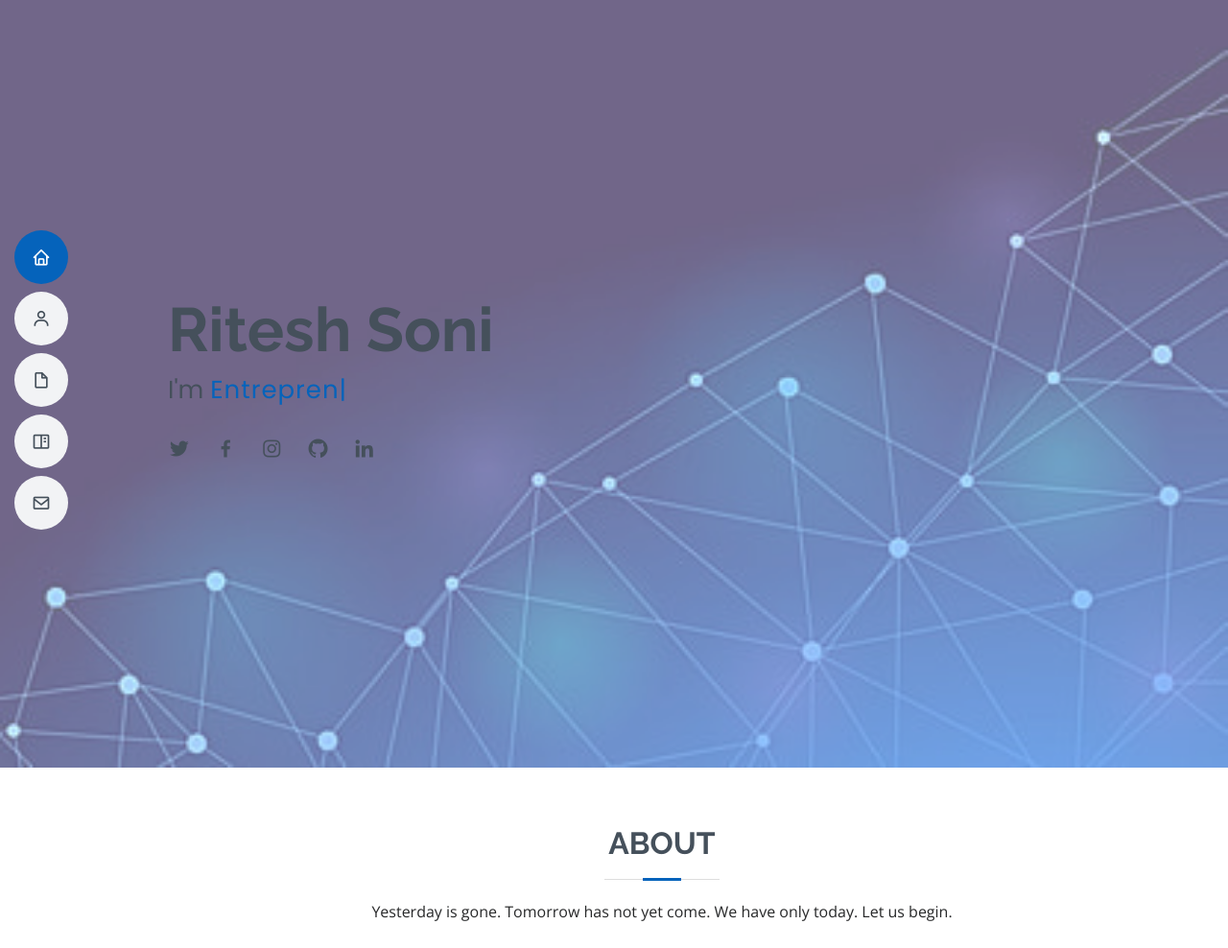
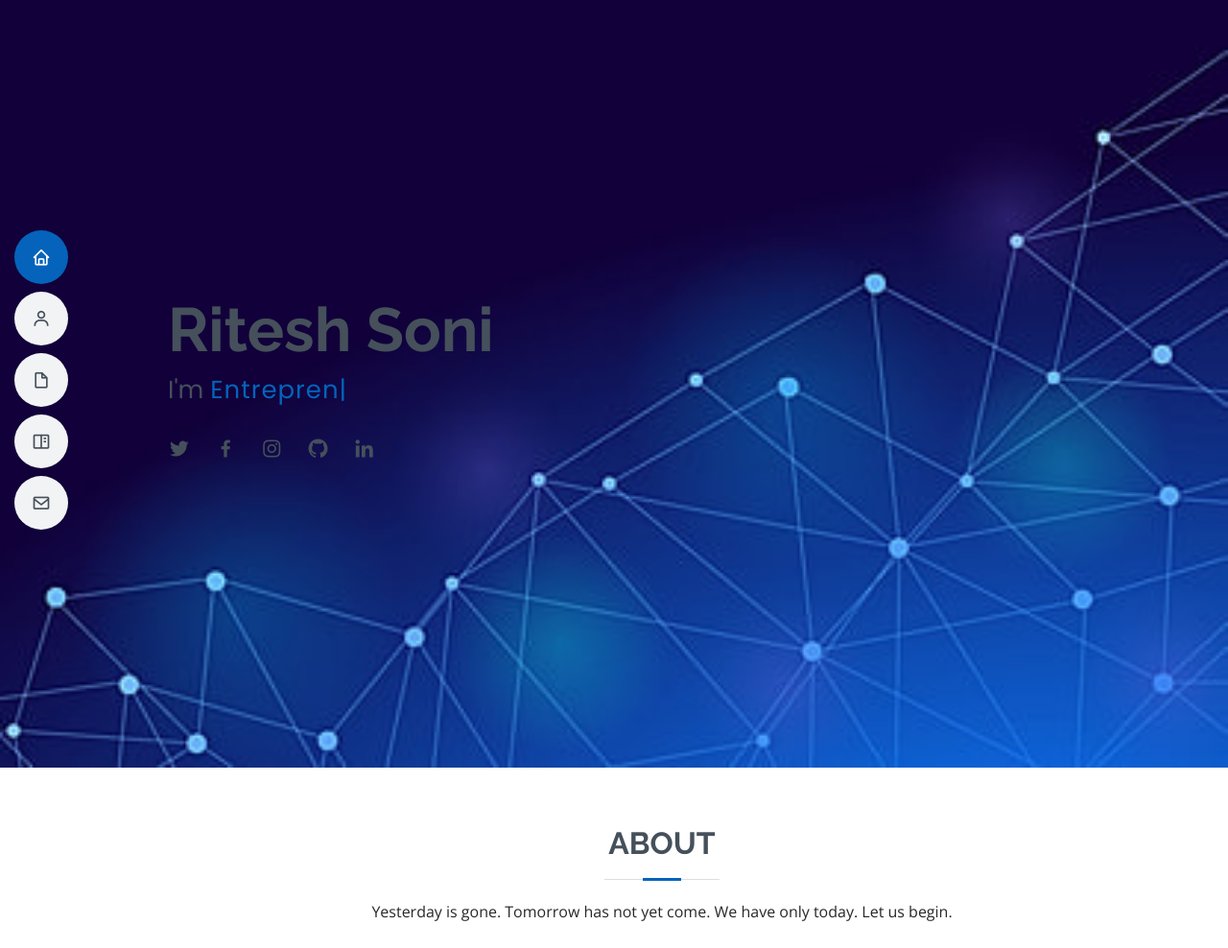
Before and after one commit to soniritesh124/riteshsoni, a PHP site: page / in a window 1280 px wide. Shown: the top 988 px of the page at 96% size. Run offline with PHP 8.4, Linux system fonts and the light colour scheme.

Commit message:
Update style.css
try

```diff
--- a/assets/css/style.css
+++ b/assets/css/style.css
@@ -260,7 +260,7 @@ h1, h2, h3, h4, h5, h6 {
 
 #hero:before {
   content: "";
-  background: rgba(255, 255, 255, 0.4);
+/*   background: rgba(255, 255, 255, 0.8); */
   position: absolute;
   bottom: 0;
   top: 0;
```
